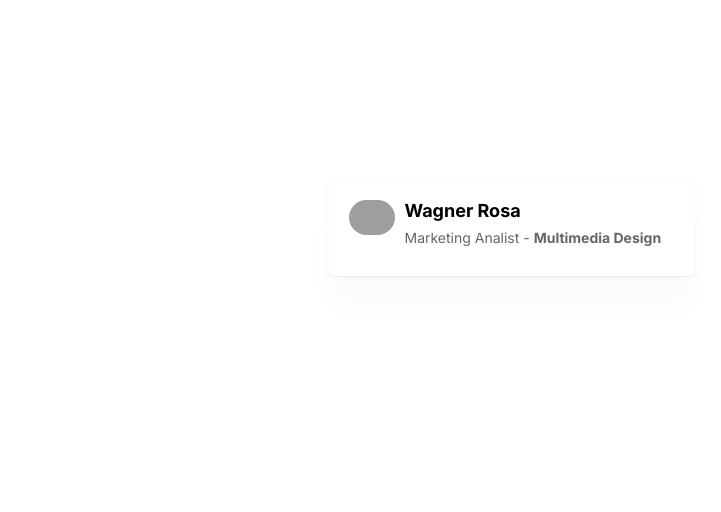
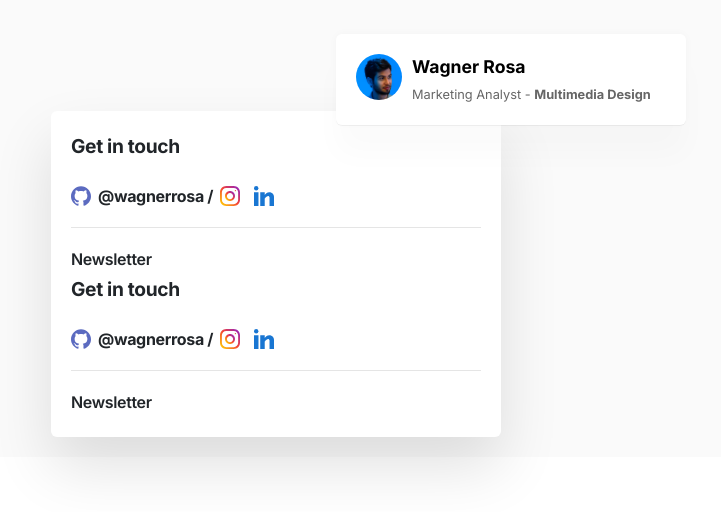
Before and after one commit to wagnerrosa/wagnerrosa-2020, a Jekyll site: the page built from index.md, in a window 1280 px wide. Shown: the top 512 px of the page, without its empty margins (129-850 px from the left). Built offline with Jekyll 4.4.1, drawn with Linux system fonts in a browser that asks for light colours.

Commit message:
picture and icons

```diff
--- a/_layouts/default.html
+++ b/_layouts/default.html
@@ -1,10 +1,43 @@
 {% include head.html %}
   <body>
-    <div class="float">
-      <img src="https://wagnerrosa.com/Perfil2.png" alt="">
-      <h1>Wagner Rosa</h1>
-      <h2>Marketing Analist - <span>Multimedia Design</span></h2>
-    </div>
+    <header class="">
+      <div class="hero">
+
+
+        <div class="float floating" >
+          <img src="/assets/blue-profile.png" alt="Wagner Rosa image." class="float-left">
+          <h1>Wagner Rosa</h1>
+          <h2>Marketing Analyst - <span>Multimedia Design</span></h2>
+        </div>
+
+        <div class="left">
+          <h3>Get in touch</h3>
+          <div class="icons">
+            <img src="/assets/icons/003-github.svg" alt="">@wagnerrosa / <img src="/assets/icons/001-instagram.svg" alt=""> <img src="/assets/icons/002-linkedin.svg" alt="">
+          </div>
+          <hr>
+          <div>
+            Newsletter
+          </div>
+
+          <div class="right">
+            <h3>Get in touch</h3>
+            <div class="icons">
+              <img src="/assets/icons/003-github.svg" alt="">@wagnerrosa / <img src="/assets/icons/001-instagram.svg" alt=""> <img src="/assets/icons/002-linkedin.svg" alt="">
+            </div>
+            <hr>
+            <div>
+              Newsletter
+            </div>
+
+
+
+        </div>
+
+
+      </div>
+    </header>
+
 
   </body>
 {% include footer.html %}
--- a/_sass/main.sass
+++ b/_sass/main.sass
@@ -1,27 +1,75 @@
+header
+    background: #fafafa
 
+.hero
+    max-width: 960px
+    margin: 0 auto
+    padding: 20px
 .float
     box-shadow: 0px 30px 30px rgba(0,0,0,0.02), 0px 0px 8px rgba(0,0,0,0.03), 0px 1px 0px rgba(0,0,0,0.05)
-    max-width: 365px
+    //max-width: 365px
     padding: 20px
     background: #fff
     display: block
     border-radius: 6px
-    margin: 20vh auto
+    margin: 0 auto
+    max-width: 350px
+    right: -30px
 
     img
         max-width: 46px
         border-radius: 50px
-        float: left
         margin-right: 10px
     h1
-        font-size: 18px
+        font-size: 1.1rem
         font-weight: 700
         margin: 0 0 5px 0
         color: #000
     h2
-        font-size: 14px
+        font-size: 0.8rem
         line-height: 1.5
         color: #666
         font-weight: 400
+        margin: 0
         span
             font-weight: 700
+
+.floating
+    animation-name: floating
+    animation-duration: 3s
+    animation-iteration-count: infinite
+    animation-timing-function: ease-in-out
+
+@keyframes floating
+    from
+        transform: translate(0,  0px)
+    65%
+        transform: translate(0, 15px)
+    to
+        transform: translate(0, -0px)
+
+.left
+    box-shadow: 0 30px 60px rgba(0,0,0,0.12)
+    max-width: 450px
+    border-radius: 6px
+    display: block
+    padding: 20px
+    background: #fff
+    letter-spacing: -.020625rem
+    font-weight: 600
+    line-height: 30px
+    h3
+        margin-bottom: 20px
+        font-size: 1.20rem
+    img
+        height: 20px
+        margin: 0 7px
+
+        &:first-child
+            margin-left: 0
+
+    .icons
+        display: flex
+        align-items: center
+        font-size: 16px
+        font-weight: 700
```
Also changed, not shown: _sass/bootstrap.scss (+1 -1 lines), assets/blue-profile.png (added), assets/icons/001-instagram.svg (added), assets/icons/002-linkedin.svg (added), assets/icons/003-github.svg (added), 3 other files.
